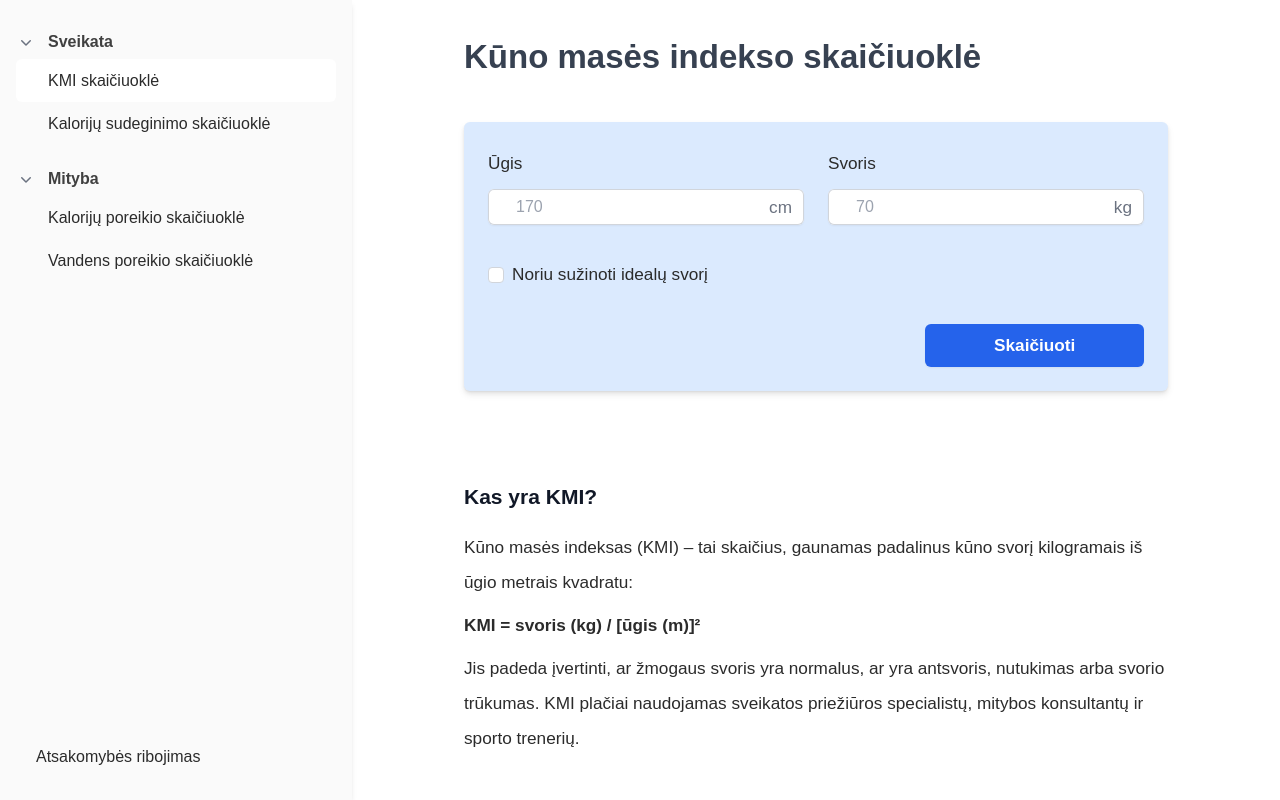
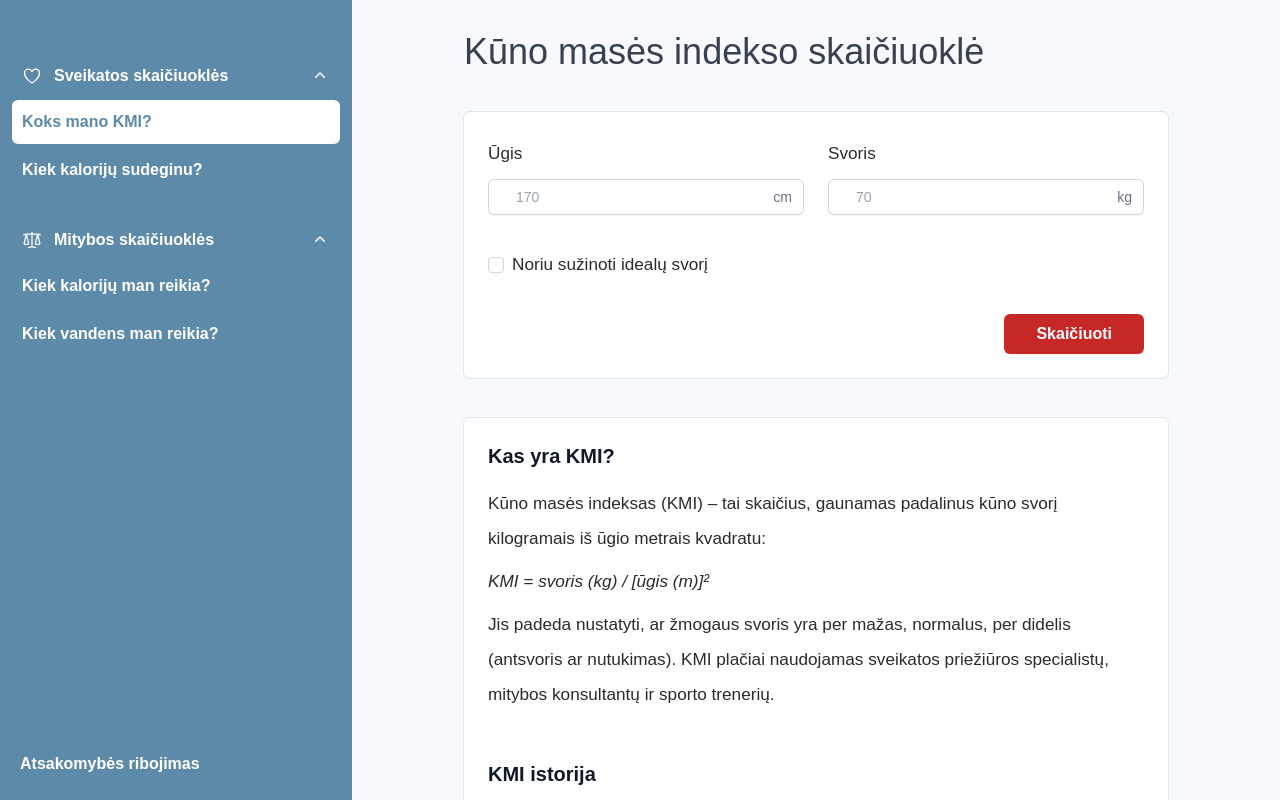
Before and after one commit to rutasip/kmiskaiciuokle.lt, a React (Vite) app: page / in a window 1280 px wide. Shown: the top 800 px of the page. Built offline with nearby package versions, Linux system fonts and the light colour scheme.

Commit message:
major update

```diff
--- a/index.html
+++ b/index.html
@@ -7,7 +7,7 @@
     <meta name="description" content="Įvairios skaičiuoklės – KMI, vandens suvartojimo, makroelementų, bazinio metabolizmo ir kalorijų sudeginimo – padės valdyti savo sveikatą ir mitybą.">
     <title>Sveikatos ir mitybos skaičiuoklės</title>
   </head>
-  <body class="bg-white">
+  <body class="bg-light-neutral">
     <div id="root"></div>
     <script type="module" src="/src/main.jsx"></script>
     <script language="javascript" type="text/javascript">
--- a/src/components/Sidebar.jsx
+++ b/src/components/Sidebar.jsx
@@ -1,25 +1,32 @@
 import { Fragment, useState } from "react";
 import { useLocation } from "react-router-dom";
+import { Disclosure } from "@headlessui/react";
 import { Dialog, Transition } from "@headlessui/react";
 import {
   Bars3Icon,
+  // CalculatorIcon,
   XMarkIcon,
+  HeartIcon,
+  ScaleIcon,
+  // ArrowPathIcon,
 } from "@heroicons/react/24/outline";
-import { ChevronRightIcon } from "@heroicons/react/20/solid";
+import { ChevronDownIcon } from "@heroicons/react/20/solid";
 
 const navigation = [
   {
-    name: "Sveikata",
+    name: "Sveikatos skaičiuoklės",
+    icon: HeartIcon,
     children: [
-      { name: "KMI skaičiuoklė", href: "/" },
-      { name: "Kalorijų sudeginimo skaičiuoklė", href: "/sudeginamos-kalorijos" },
+      { name: "Koks mano KMI?", href: "/" },
+      { name: "Kiek kalorijų sudeginu?", href: "/sudeginamos-kalorijos" },
     ],
   },
   {
-    name: "Mityba",
+    name: "Mitybos skaičiuoklės",
+    icon: ScaleIcon,
     children: [
-      { name: "Kalorijų poreikio skaičiuoklė", href: "/kaloriju-poreikiai" },
-      { name: "Vandens poreikio skaičiuoklė", href: "/vandens-norma" },
+      { name: "Kiek kalorijų man reikia?", href: "/kaloriju-poreikiai" },
+      { name: "Kiek vandens man reikia?", href: "/vandens-norma" },
     ],
   },
 ];
@@ -37,59 +44,67 @@ function NavItems() {
   const currentPath = location.pathname;
 
   return (
-    <div className="flex grow flex-col gap-y-5 overflow-y-auto shadow-md p-6 bg-neutral-50">
-      <nav className="flex flex-1 flex-col">
-        <ul role="list" className="flex flex-1 flex-col gap-y-7">
-          <li>
-            <ul role="list" className="-mx-2 space-y-4">
+    <div className="flex flex-col h-full bg-navy-blue pt-10">
+      <nav className="flex-1 flex flex-col justify-between px-3 py-4 overflow-y-auto">
+        <div className="flex flex-col gap-7">
           {navigation.map((item) => (
-                <li key={item.name}>
-                  <div className="flex items-center w-full text-left rounded-md gap-x-3 text-medium font-semibold text-neutral-700">
-                    <ChevronRightIcon
-                      className="h-5 w-5 shrink-0 rotate-90 text-gray-500"
+            <div key={item.name}>
+              <Disclosure as="div" defaultOpen>
+                {({ open }) => (
+                  <>
+                    <Disclosure.Button className="w-full flex items-center justify-between px-2.5 py-2 mb-1 text-left text-base font-semibold text-white rounded-md">
+                      <div className="flex items-center">
+                        <item.icon
+                          className="mr-3 flex-shrink-0 h-5 w-5 text-white group-hover:text-navy-blue"
                           aria-hidden="true"
                         />
                         {item.name}
                       </div>
-                  <ul>
+                      <ChevronDownIcon
+                        className={classNames(
+                          open ? "transform rotate-180" : "",
+                          "h-5 w-5 text-white group-hover:text-navy-blue"
+                        )}
+                      />
+                    </Disclosure.Button>
+                    <Disclosure.Panel className="space-y-1">
                       {item.children.map((subItem) => (
-                      <li key={subItem.name}>
                         <a
+                          key={subItem.name}
                           href={subItem.href}
                           className={classNames(
                             subItem.href === currentPath
-                              ? "bg-white"
-                              : "hover:bg-white",
-                            "block rounded-md py-1 pr-2 pl-8 text-medium"
+                              ? "bg-white text-navy-blue"
+                              : "text-white hover:bg-white hover:text-navy-blue",
+                            "group flex items-center p-2.5 text-base font-semibold rounded-md"
                           )}
                         >
                           {subItem.name}
                         </a>
-                      </li>
                       ))}
-                  </ul>
-                </li>
+                    </Disclosure.Panel>
+                  </>
+                )}
+              </Disclosure>
+            </div>
           ))}
-            </ul>
-          </li>
-          <li className="mt-auto">
-            <ul role="list" className="space-y-1">
+        </div>
+
         {otherNavigation.map((item) => (
-                <li key={item.name}>
+          <div key={item.name}>
             <a
               href={item.href}
               className={classNames(
-                      item.href === currentPath ? "bg-white" : "hover:bg-white",
-                      "block rounded-md py-0.5 px-3 text-medium"
+                item.href === currentPath
+                  ? "bg-white text-navy-blue"
+                  : "text-white hover:bg-white hover:text-navy-blue",
+                "group flex items-center px-2 py-2 text-base font-semibold rounded-md"
               )}
             >
-                    <span aria-hidden="true">{item.name}</span>
+              {item.name}
             </a>
-                </li>
+          </div>
         ))}
-            </ul>
-          </li>
-        </ul>
       </nav>
     </div>
   );
--- a/src/pages/BodyMassIndexCalc.jsx
+++ b/src/pages/BodyMassIndexCalc.jsx
@@ -255,7 +255,7 @@ export default function BodyMassIndexCalc() {
           </h1>
           <form
             onSubmit={handleCalculateBMI}
-            className="w-full h-fit shadow-sm bg-blue-100 sm:rounded-md drop-shadow-md"
+            className="w-full h-fit bg-white sm:rounded-md ring-1 ring-slate-200"
           >
             <div className="p-6">
               <div className="grid max-w-2xl grid-cols-1 gap-x-6 gap-y-8 sm:grid-cols-6">
@@ -386,7 +386,7 @@ export default function BodyMassIndexCalc() {
               <div className="flex items-center justify-end gap-x-6 mt-8">
                 <button
                   type="submit"
-                  className="w-1/3 rounded-md bg-blue-600 px-2 py-1 font-semibold text-white shadow-sm hover:bg-amber-600 focus-visible:outline focus-visible:outline-2 focus-visible:outline-offset-2 focus-visible:outline-amber-500"
+                  className="rounded-md text-base py-2 px-8 bg-accent font-semibold text-on-accent shadow-sm hover:bg-amber-600 focus-visible:outline focus-visible:outline-2 focus-visible:outline-offset-2 focus-visible:outline-amber-500"
                 >
                   Skaičiuoti
                 </button>
@@ -598,21 +598,19 @@ export default function BodyMassIndexCalc() {
 
         <div className="grid grid-cols-1 justify-items-center gap-6 mt-10">
           <div className="grid grid-cols-1 gap-6">
-            <div>
+            <div className="bg-white sm:rounded-md ring-1 ring-slate-200 p-6">
               <section>
-                <h2 className="text-xl font-semibold text-gray-900 mt-12 mb-3">
+                <h2 className="text-xl font-semibold text-gray-900 mb-3">
                   Kas yra KMI?
                 </h2>
                 <p className="mt-4">
                   Kūno masės indeksas (KMI) – tai skaičius, gaunamas padalinus
                   kūno svorį kilogramais iš ūgio metrais kvadratu:
                 </p>
-                <p className="mt-2 font-semibold">
-                  KMI = svoris (kg) / [ūgis (m)]²
-                </p>
+                <p className="mt-2 italic">KMI = svoris (kg) / [ūgis (m)]²</p>
                 <p className="mt-2">
-                  Jis padeda įvertinti, ar žmogaus svoris yra normalus, ar yra
-                  antsvoris, nutukimas arba svorio trūkumas. KMI plačiai
+                  Jis padeda nustatyti, ar žmogaus svoris yra per mažas,
+                  normalus, per didelis (antsvoris ar nutukimas). KMI plačiai
                   naudojamas sveikatos priežiūros specialistų, mitybos
                   konsultantų ir sporto trenerių.
                 </p>
@@ -661,27 +659,34 @@ export default function BodyMassIndexCalc() {
                   Kaip apskaičiuoti KMI?
                 </h2>
                 <p>KMI apskaičiuojamas pagal šią formulę:</p>
-                <p className="mt-2 font-semibold">
-                  KMI = svoris (kg) / [ūgis (m)]²
-                </p>
-                <p className="mt-2 font-semibold">Pavyzdys:</p>
+                <p className="mt-2 italic">KMI = svoris (kg) / [ūgis (m)]²</p>
+                <p className="mt-2 font-medium">Pavyzdys:</p>
                 <ul className="list-disc list-inside">
                   <li>Svoris: 70 kg</li>
                   <li>Ūgis: 1,75 m</li>
                 </ul>
-                <p className="mt-2 font-semibold">KMI = 70 / (1,75)² = 22,86</p>
+                <p className="mt-2 italic">KMI = 70 / (1,75)² = 22,86</p>
               </section>
               <section>
                 <table className="min-w-full divide-y divide-gray-300">
                   <thead>
                     <tr>
-                      <th className="px-4 py-3.5 text-left font-semibold text-gray-900">
+                      <th
+                        scope="col"
+                        className="px-4 py-3.5 text-left font-semibold text-gray-900"
+                      >
                         KMI reikšmė
                       </th>
-                      <th className="px-4 py-3.5 text-left font-semibold text-gray-900 lg:table-cell">
+                      <th
+                        scope="col"
+                        className="px-4 py-3.5 text-left font-semibold text-gray-900"
+                      >
                         Būklė
                       </th>
-                      <th className="px-4 py-3.5 text-left font-semibold text-gray-900 lg:table-cell">
+                      <th
+                        scope="col"
+                        className="px-4 py-3.5 text-left font-semibold text-gray-900"
+                      >
                         Ligų rizika
                       </th>
                     </tr>
@@ -689,18 +694,18 @@ export default function BodyMassIndexCalc() {
                   <tbody>
                     {categories.map((category) => (
                       <tr key={category.id}>
-                        <td className="border-t border-gray-200 px-4 py-3 lg:table-cell">
+                        <td className="border-t border-gray-200 px-4 py-3">
                           {category.index}
-                          {category.isCurrent ? (
-                            <span className="ml-3 items-center rounded-md bg-green-50 px-2 py-1 text-xs font-medium text-green-700 ring-1 ring-inset ring-green-600/20">
+                          {category.isCurrent && (
+                            <span className="ml-3 inline-flex items-center rounded-md bg-green-50 px-2 py-1 text-xs font-medium text-green-700">
                               Jūsų KMI
                             </span>
-                          ) : null}
+                          )}
                         </td>
-                        <td className="border-t border-gray-200 px-4 py-3 lg:table-cell">
+                        <td className="border-t border-gray-200 px-4 py-3">
                           {category.category}
                         </td>
-                        <td className="border-t border-gray-200 px-4 py-3 lg:table-cell">
+                        <td className="border-t border-gray-200 px-4 py-3">
                           {category.risks}
                         </td>
                       </tr>
@@ -757,36 +762,40 @@ export default function BodyMassIndexCalc() {
                 </p>
                 <ul className="mt-4 list-disc list-inside">
                   <li>
-                    <span className="font-semibold">Neatsižvelgia į kūno sudėtį:</span> KMI neskiria
-                    raumenų masės nuo riebalų masės. Todėl sportininkai ar
-                    raumeningi asmenys gali turėti aukštą KMI, nors jų kūno
-                    riebalų procentas yra mažas.
+                    <span className="font-medium">
+                      Neatsižvelgia į kūno sudėtį:
+                    </span>{" "}
+                    KMI neskiria raumenų masės nuo riebalų masės. Todėl
+                    sportininkai ar raumeningi asmenys gali turėti aukštą KMI,
+                    nors jų kūno riebalų procentas yra mažas.
                   </li>
                   <li>
-                    <span className="font-semibold">Amžius ir lytis:</span> Vaikams, paaugliams ir
-                    vyresnio amžiaus žmonėms KMI gali būti netikslus. Taip pat
-                    reikia atsižvelgti į lytį, nes moterų ir vyrų kūno sudėtis
-                    skiriasi.
+                    <span className="font-medium">Amžius ir lytis:</span>{" "}
+                    Vaikams, paaugliams ir vyresnio amžiaus žmonėms KMI gali
+                    būti netikslus. Taip pat reikia atsižvelgti į lytį, nes
+                    moterų ir vyrų kūno sudėtis skiriasi.
                   </li>
                   <li>
-                    <span className="font-semibold">Nėštumas:</span> Nėščiosios neturėtų naudoti KMI
-                    kaip sveikatos rodiklio, nes svorio padidėjimas yra
-                    natūralus ir būtinas kūdikio vystymuisi.
+                    <span className="font-medium">Nėštumas:</span> Nėščiosios
+                    neturėtų naudoti KMI kaip sveikatos rodiklio, nes svorio
+                    padidėjimas yra natūralus ir būtinas kūdikio vystymuisi.
                   </li>
                   <li>
-                    <span className="font-medium">Rasės ir etninės grupės skirtumai:</span> KMI
-                    ribos, apibrėžiančios antsvorį ar nutukimą, ne visada
+                    <span className="font-medium">
+                      Rasės ir etninės grupės skirtumai:
+                    </span>{" "}
+                    KMI ribos, apibrėžiančios antsvorį ar nutukimą, ne visada
                     tiksliai atspindi sveikatos riziką skirtingoms rasinėms ar
                     etninėms grupėms. Pavyzdžiui, Azijos populiacijose sveikatos
                     problemos, susijusios su nutukimu, gali atsirasti esant
                     mažesniam KMI, palyginti su kitomis grupėmis.
                   </li>
                   <li>
-                    <span className="font-medium">Sveikatos būklė:</span> KMI neatsižvelgia į kitus
-                    svarbius sveikatos veiksnius, tokius kaip kraujospūdis,
-                    cholesterolio lygis, cukraus kiekis kraujyje ir kiti
-                    rodikliai, kurie padeda įvertinti širdies ir kraujagyslių
-                    ligų, diabeto ar kitų ligų riziką.
+                    <span className="font-medium">Sveikatos būklė:</span> KMI
+                    neatsižvelgia į kitus svarbius sveikatos veiksnius, tokius
+                    kaip kraujospūdis, cholesterolio lygis, cukraus kiekis
+                    kraujyje ir kiti rodikliai, kurie padeda įvertinti širdies
+                    ir kraujagyslių ligų, diabeto ar kitų ligų riziką.
                   </li>
                 </ul>
               </section>
@@ -795,9 +804,7 @@ export default function BodyMassIndexCalc() {
                   Sveikatos rizikos susijusios su per dideliu ar per mažu KMI
                 </h2>
                 <div>
-                  <p className="font-semibold">
-                    Per mažas KMI (&lt; 18.5):
-                  </p>
+                  <p className="font-medium">Per mažas KMI (&lt; 18.5):</p>
                   <ul className="list-disc list-inside">
                     <li>Mitybos nepakankamumas</li>
                     <li>Anemija (mažakraujystė)</li>
@@ -805,7 +812,7 @@ export default function BodyMassIndexCalc() {
                     <li>Susilpnėjusi imuninė sistema</li>
                     <li>Širdies problemos</li>
                   </ul>
-                  <p className="mt-4 font-semibold">
+                  <p className="mt-4 font-medium">
                     Per didelis KMI (&gt; 25,0):
                   </p>
                   <ul className="list-disc list-inside">
@@ -824,7 +831,7 @@ export default function BodyMassIndexCalc() {
                   Kaip palaikyti sveiką KMI?
                 </h2>
                 <ol className="list-decimal list-inside">
-                  <li className="font-semibold">
+                  <li className="font-medium">
                     Sveika ir subalansuota mityba:
                   </li>
                   <ul className="list-disc list-inside">
@@ -836,9 +843,7 @@ export default function BodyMassIndexCalc() {
                       Ribokite sočiųjų riebalų, cukraus ir druskos vartojimą.
                     </li>
                   </ul>
-                  <li className="font-semibold">
-                    Reguliarus fizinis aktyvumas:
-                  </li>
+                  <li className="font-medium">Reguliarus fizinis aktyvumas:</li>
                   <ul className="list-disc list-inside">
                     <li>
                       Bent 150 minučių vidutinio intensyvumo fizinės veiklos per
@@ -848,14 +853,12 @@ export default function BodyMassIndexCalc() {
                       Įtraukite jėgos treniruotes bent 2 kartus per savaitę.
                     </li>
                   </ul>
-                  <li className="font-semibold">
-                    Žalingų įpročių vengimas:
-                  </li>
+                  <li className="font-medium">Žalingų įpročių vengimas:</li>
                   <ul className="list-disc list-inside">
                     <li>Nerūkykite.</li>
                     <li>Ribokite alkoholio vartojimą.</li>
                   </ul>
-                  <li className="font-semibold">
+                  <li className="font-medium">
                     Reguliarus poilsis ir streso valdymas:
                   </li>
                   <ul className="list-disc list-inside">
@@ -885,8 +888,10 @@ export default function BodyMassIndexCalc() {
                 </h2>
                 <ul className="list-disc list-inside">
                   <li>
-                    <span className="font-semibold">Stebėkite savo svorį reguliariai</span>, bet
-                    neperdėkite – svarbu bendras sveikatos vaizdas.
+                    <span className="font-semibold">
+                      Stebėkite savo svorį reguliariai
+                    </span>
+                    , bet neperdėkite – svarbu bendras sveikatos vaizdas.
                   </li>
                   <li>
                     <span className="font-semibold">
@@ -895,12 +900,14 @@ export default function BodyMassIndexCalc() {
                     , kad lengviau jos laikytumėtės ilgalaikėje perspektyvoje.
                   </li>
                   <li>
-                    <span className="font-semibold">Įtraukite į mitybą daržovių ir vaisių</span>, nes
-                    jie yra turtingi maistinėmis medžiagomis.
+                    <span className="font-semibold">
+                      Įtraukite į mitybą daržovių ir vaisių
+                    </span>
+                    , nes jie yra turtingi maistinėmis medžiagomis.
                   </li>
                   <li>
-                    <span className="font-semibold">Gerai išsimiegokite</span>, nes miego trūkumas
-                    gali paveikti svorio reguliavimą.
+                    <span className="font-semibold">Gerai išsimiegokite</span>,
+                    nes miego trūkumas gali paveikti svorio reguliavimą.
                   </li>
                 </ul>
               </section>
--- a/tailwind.config.js
+++ b/tailwind.config.js
@@ -11,27 +11,34 @@ module.exports = {
         '74': '22rem',
       },
       colors: {
-        'navy-blue': '#0D47A1',
+        'theme-indigo': '#3F51B5',
+        'theme-denim': '#1560BD',
+        'theme-air-force': '#5D8AA8',
+        'navy-blue': '#5D8AA8',
         'bright-yellow': '#FFEB3B',
         'pale-yellow': '#FFF176',
         'amber-400': '#FFC107',
         'amber-500': '#FFB300',
-        'main': '#F5F5F5',
-        'secondary': '#FAFAFA',
-        'accent': '#4169E1',
+        'primary': '#5D8AA8',
+        'light-neutral': '#F7F9FC',
+        'secondary': '#A3C1DA',
+        // 'accent': '#E74C3C',
+        // 'accent': '#D1495B',
+        'accent': '#C62828',
+        'on-accent': '#ffffff',
       },
       maxWidth: {
         '8xl': '88rem',
       }
     },
-    fontSize: {
-      'medium': ['16px'],
-      'xl': ['21px'],
-      '4xl': ['33px', {
-        lineHeight: '50px',
-        fontWeight: '700',
-      }],
-    }
+    // fontSize: {
+    //   'medium': ['16px'],
+    //   'xl': ['21px'],
+    //   '4xl': ['33px', {
+    //     lineHeight: '50px',
+    //     fontWeight: '700',
+    //   }],
+    // }
   },
   plugins: [
     require('@tailwindcss/typography'),
```
Lines whose indentation alone changed are shown as unchanged.
